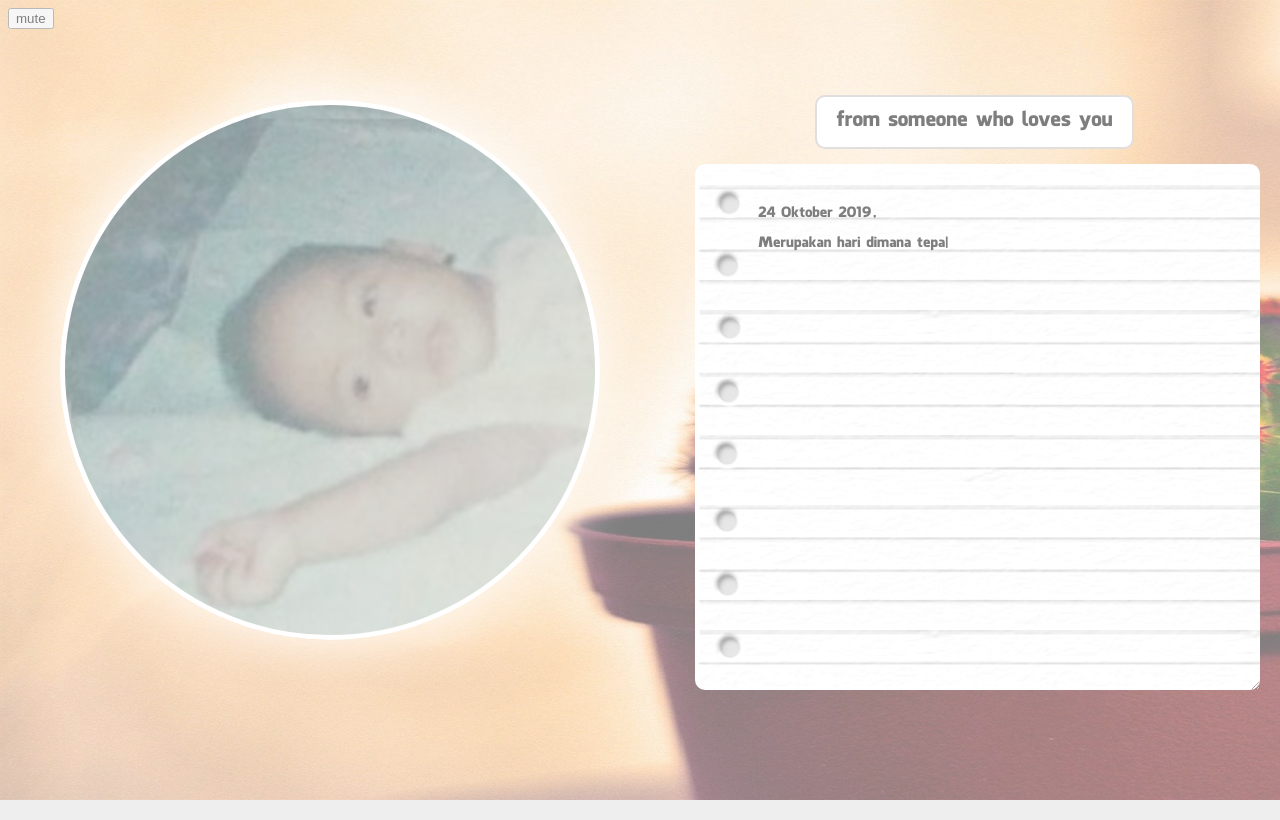
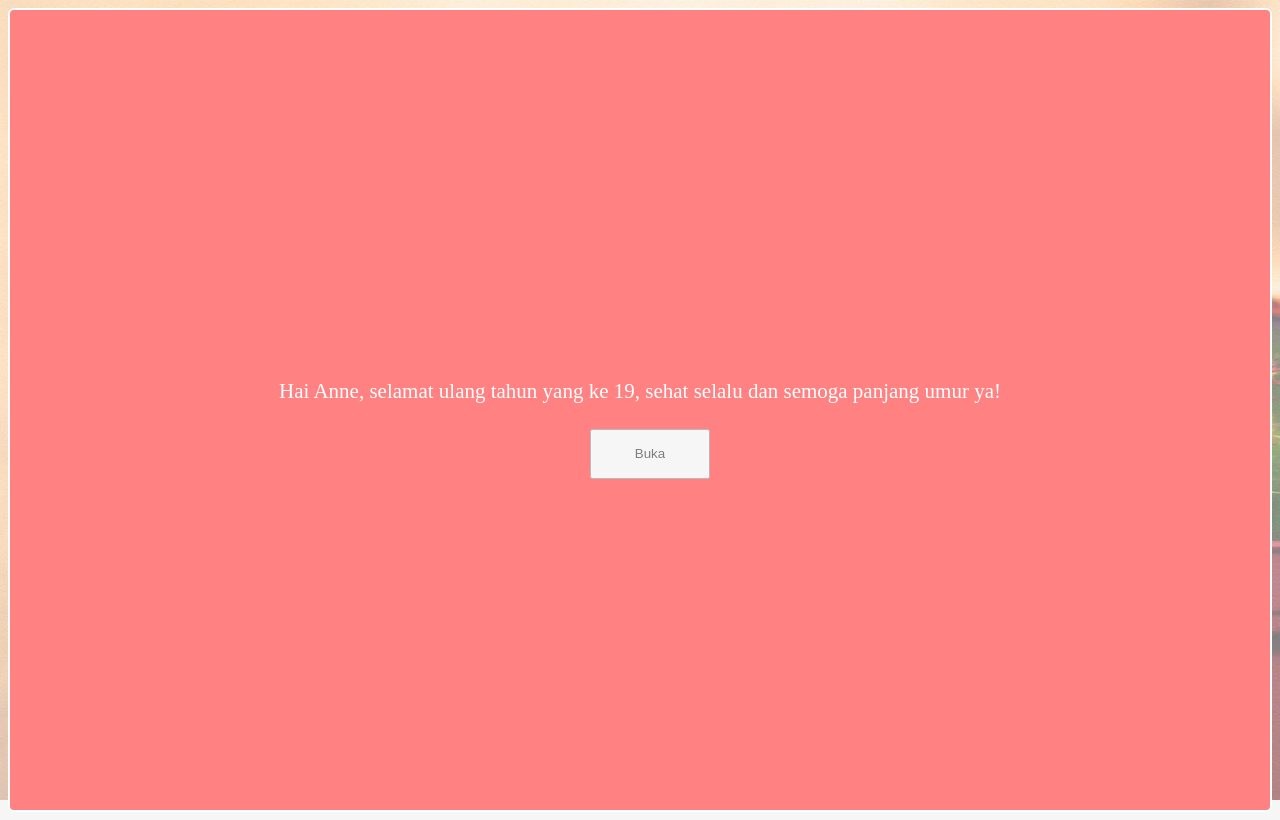
Before and after one commit to anne241019/anne241019.github.io, a plain HTML site: page index.html in a window 1280 px wide. Drawn offline with nearby package versions, Linux system fonts and the light colour scheme; no server answers.

Commit message:
greeting update

```diff
--- a/asset/css/style.css
+++ b/asset/css/style.css
@@ -44,6 +44,7 @@ html{
 	z-index:-5;
 }
 .kotak{
+	display: none;
 	font: 20px Facebook Letter Faces;
 	line-height: 38px;
 	color:#000;
@@ -66,3 +67,37 @@ html{
 		color: red;
 	}
 }
+
+#wrapper {
+	display: flex;
+    align-items: center;
+    height: 100vh;
+    justify-content: center;
+    background: #ff0505;
+    border-radius: 6px;
+    border: 2px solid #FFF;
+  }
+
+
+button{
+	height: 50px;
+    width: 120px;
+    margin: -20px -50px;
+    position:relative;
+    top:50%;
+    left:50%;
+}
+
+.show {
+	display: block !important;
+}
+
+.hidden {
+	display: none !important;
+}
+
+.greeting {
+	margin-bottom: 40px;
+    color: white;
+    font-size: 21px;
+}
--- a/asset/js/main.js
+++ b/asset/js/main.js
@@ -24,7 +24,7 @@ window.onload = function(){
  		alert('Lewat Macbook kamu aja pind biar bisa denger lagu nya hehe xD');
 		// if (chromeVersion !== null && chromeVersion < 77) {
 			// document.getElementById("audio").remove();
-			type_text();
+			// type_text();
 		// } else {
 			// notAllowed(function(callBack) {
 				// setTimeout(function(){
@@ -37,7 +37,7 @@ window.onload = function(){
 		// }
 	} else {
 		if (chromeVersion !== null) {
-			type_text();
+			// type_text();
 			// notAllowed(function(callBack) {
 				// setTimeout(function(){
 					// alert('Maaf kamu engga bisa buka pakai browser ini pind...');
@@ -46,7 +46,7 @@ window.onload = function(){
 				// }, 500);
 			// });
 		} else {
-			type_text();
+			// type_text();
 		}
 	}
 };
@@ -128,3 +128,12 @@ if(text_pos++==str_length) {
 	}
 }else setTimeout("type_text()",speed);
 }
+
+
+$(document).ready(function (e) {
+    $("#open-button").on('click', function(){
+		type_text();
+		$('.kotak').addClass('show');
+		$('#wrapper').fadeOut();;
+     });
+});
--- a/index.html
+++ b/index.html
@@ -9,10 +9,13 @@
 			a little letter
 		</title>
 	</head>
-	<body oncontextmenu="return false"; onkeydown="return false"; onmousedown="return false"; onLoad="type_text();" onFinish="type_text(reload)";>
+	<body oncontextmenu="return false"; onkeydown="return false"; onmousedown="return false";>
 			<div class="anne-cantik" id="anne-cantik"></div>
-			<div>
-				<button id="music">mute</button>
+			<div id="wrapper">
+				<div class="vertical-center">
+					<p class="greeting">Hai Anne, selamat ulang tahun yang ke 19, sehat selalu dan semoga panjang umur ya!</p>
+					<button id="open-button">Buka</button>
+				</div>
 			</div>
 			<div class="kotak">
 				 from someone who loves you
@@ -22,6 +25,7 @@
 
 				</textarea>
 			</form>
+			<script src="https://code.jquery.com/jquery-3.6.0.min.js"></script>
 		    <script src="asset/js/howler.min.js"></script>
 		    <script src="asset/js/main.js"></script>
 	</body>
```
